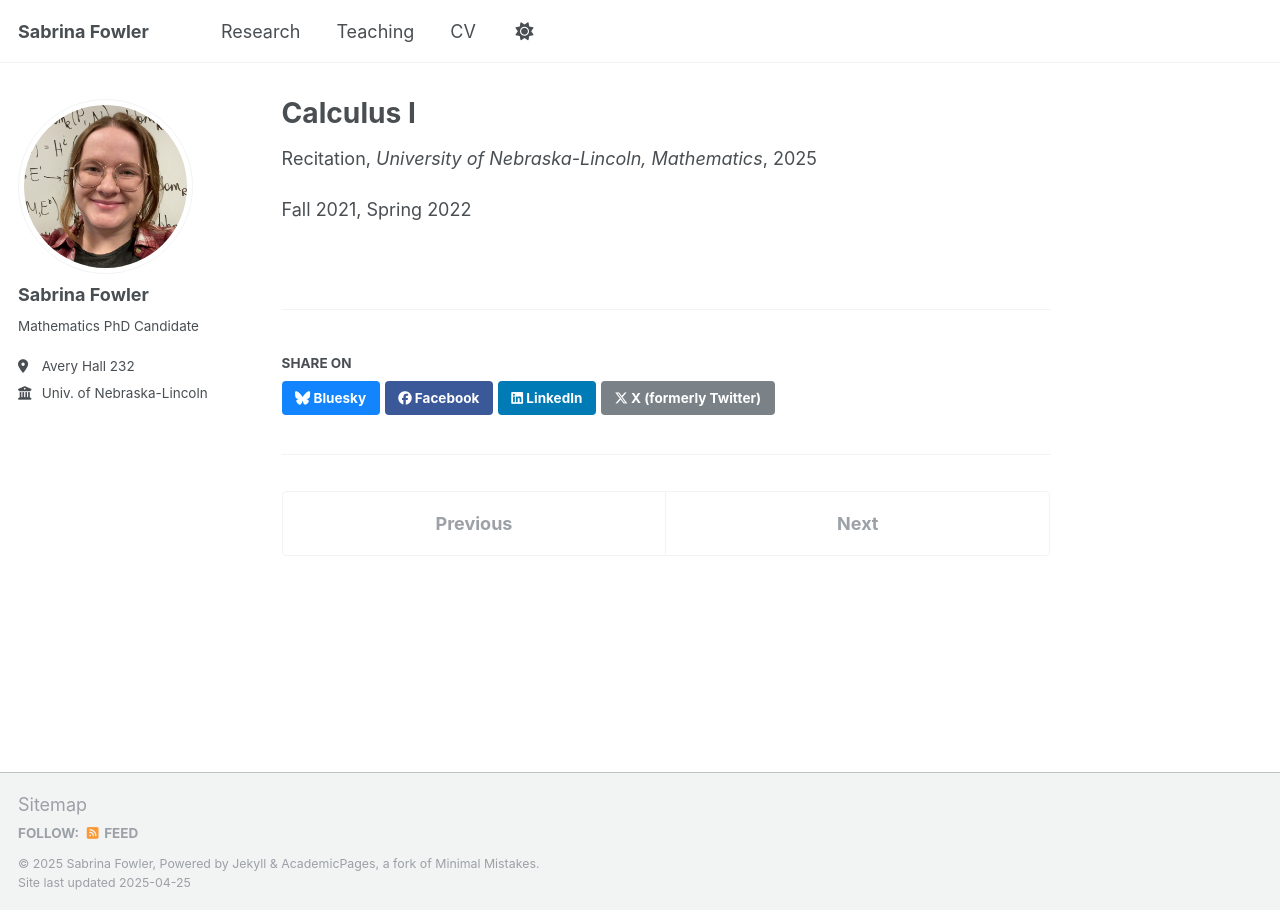
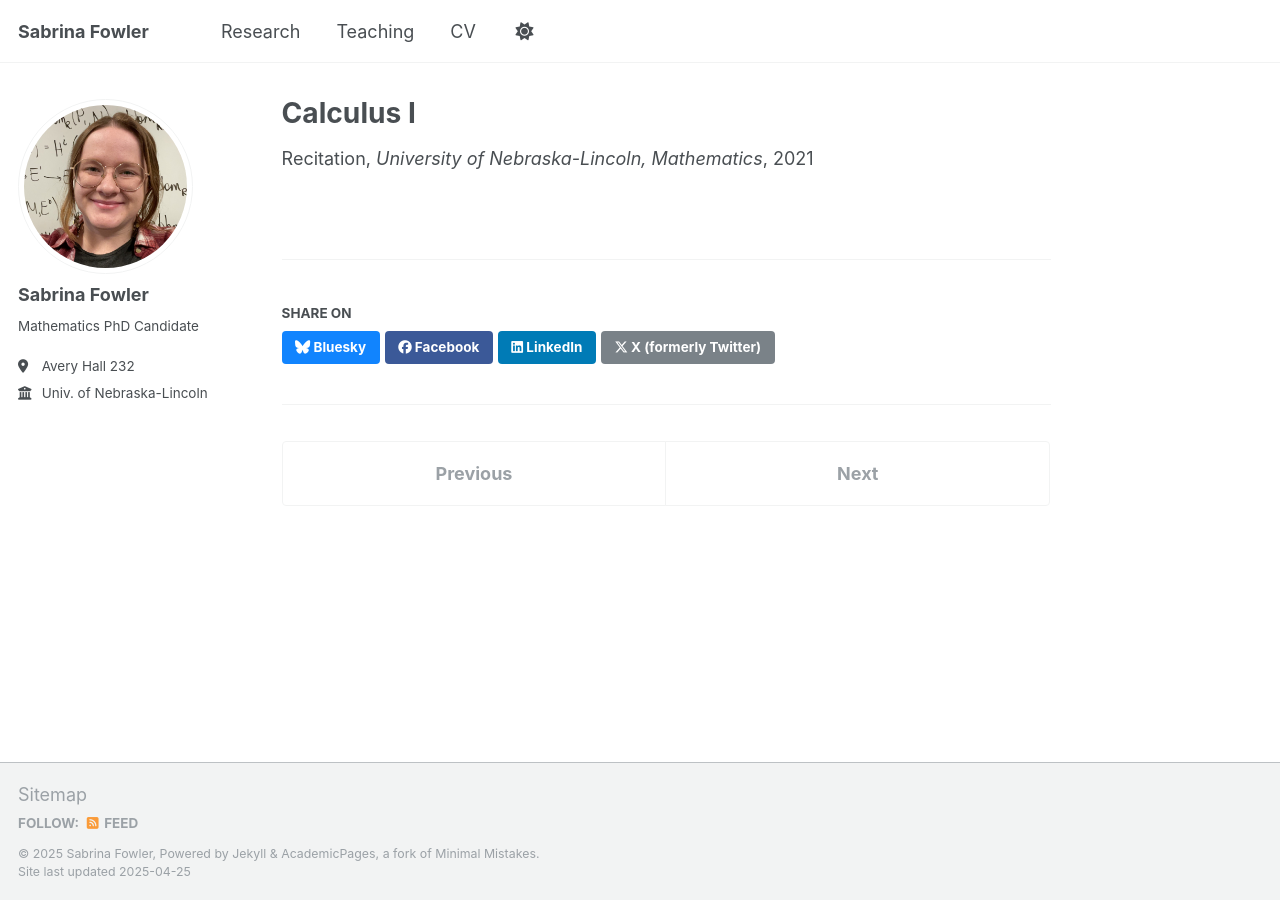
Before and after one commit to sabrinafowler/sabrinafowler.github.io, a Jekyll site: the page built from _teaching/106.md, in a window 1280 px wide. Built offline with Jekyll 4.4.1, drawn with Linux system fonts in a browser that asks for light colours.

Commit message:
Update 106.md

```diff
--- a/_teaching/106.md
+++ b/_teaching/106.md
@@ -4,6 +4,5 @@ collection: teaching
 type: "Recitation"
 permalink: /teaching/106
 venue: "University of Nebraska-Lincoln, Mathematics"
+date: 2021-08-01, 2022-01-01
 ---
-
-Fall 2021, Spring 2022
```
